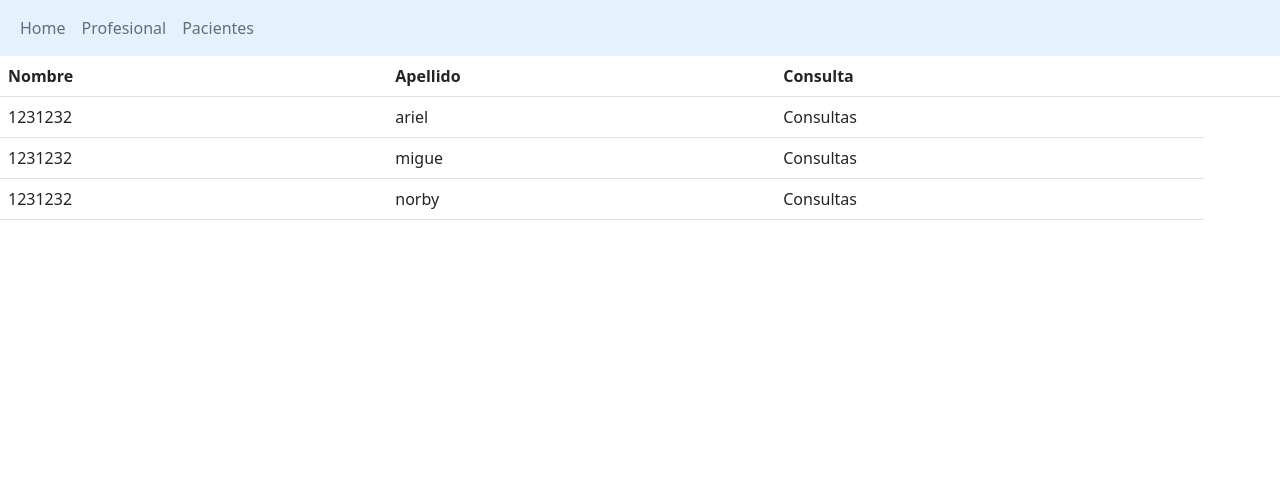
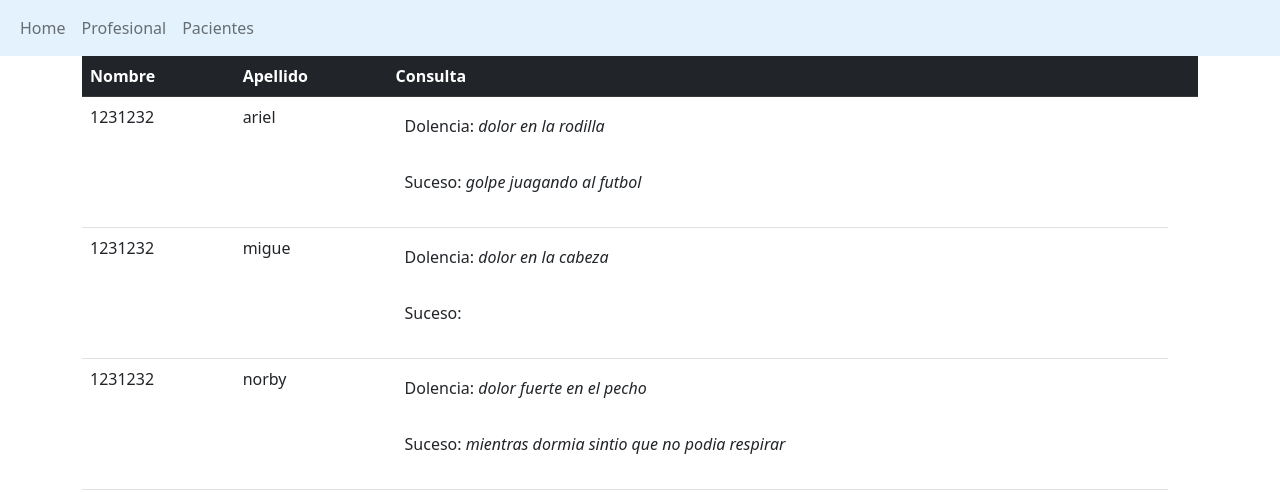
Before and after one commit to ArielEzequielPerez/Challenge_Clinica, a Vue app: page /paciente in a window 1280 px wide. Shown: the top 492 px of the page. Built offline with nearby package versions, Linux system fonts and the light colour scheme.

Commit message:
se agrego algunos cambios en los estilos en pacientes

```diff
--- a/src/components/Pacientes.vue
+++ b/src/components/Pacientes.vue
@@ -1,7 +1,7 @@
-
 <template>
-   <table class="table stripped bordered">
-      <thead>
+  <div class="container">
+    <table class="table">
+      <thead class="table-dark">
         <tr>
           <th>Nombre</th>
           <th>Apellido</th>
@@ -13,15 +13,31 @@
         <tr v-for="paciente in pacientes">
           <td>{{ paciente.historial }}</td>
           <td>{{ paciente.nombre }}</td>
-            <td> <a> <i class="fa-sharp fa-solid fa-list-ul"></i> </a> Consultas </td>
+          <td>
+            <tr class="table" v-for="consulta in paciente.consutas">
+              <td>
+               <div>
+                  <p>Dolencia: <em>{{ consulta.dolencia }}</em> </p>
+                  <p>Suceso: <em>{{ consulta.suceso }}</em> </p>
+               </div>
+               </td>
+
+            </tr>
+          </td>
         </tr>
       </tbody>
     </table>
+  </div>
 </template>
 <script setup lang="ts">
-import pacientes from '../../datosDeTablas/paciente.json'
-import { onMounted, ref , reactive } from 'vue';
+import pacientes from "../../datosDeTablas/paciente.json";
+import { onMounted, ref, reactive } from "vue";
 
 // Aca deberia estar conectado con una api
-
 </script>
+<style>
+.tr {
+  display: flex;
+  justify-content: center;
+}
+</style>
--- a/src/main.ts
+++ b/src/main.ts
@@ -7,6 +7,4 @@ import "bootstrap/dist/css/bootstrap.min.css"
 import "bootstrap"
 import "bootstrap-icons/font/bootstrap-icons.css"
 
-const app = createApp(App)
-app.use(router)
-app.mount('#app')
+createApp(App).use(router).mount('#app')
```
Lines whose indentation alone changed are shown as unchanged.
